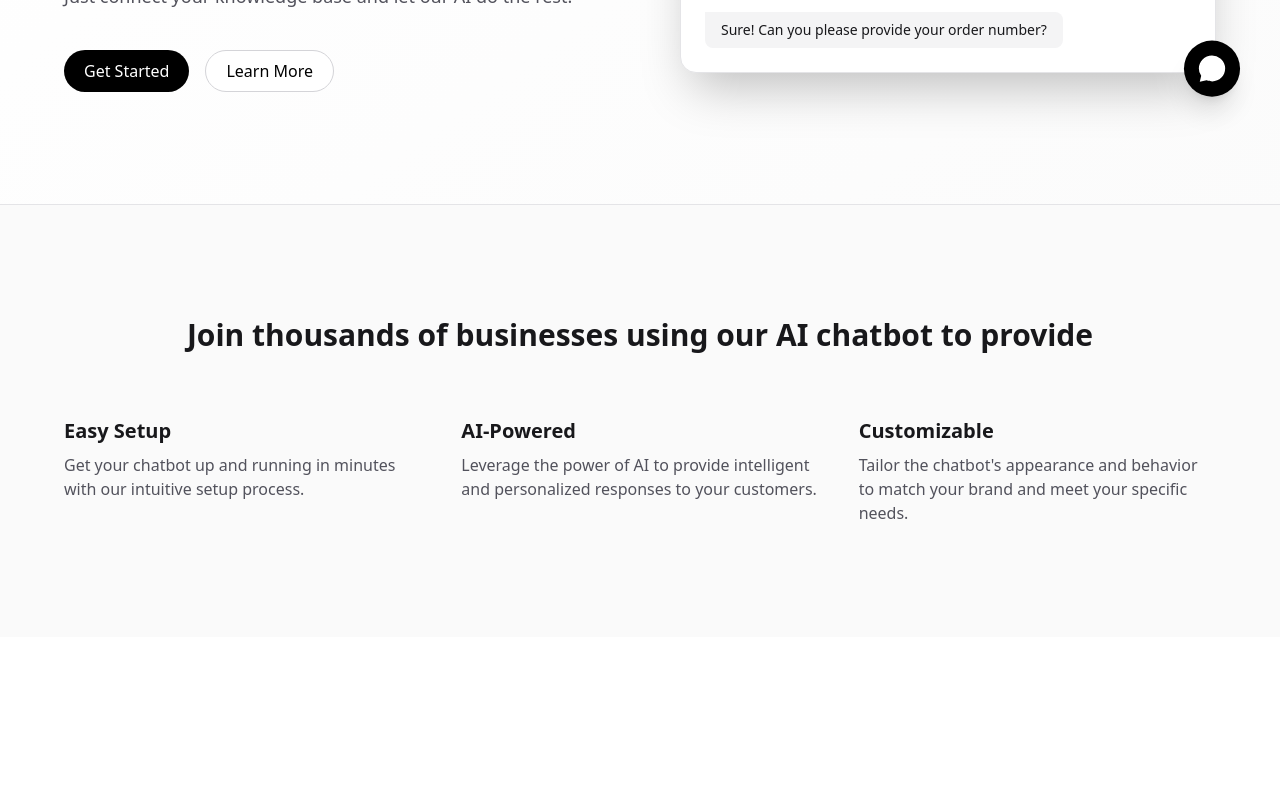
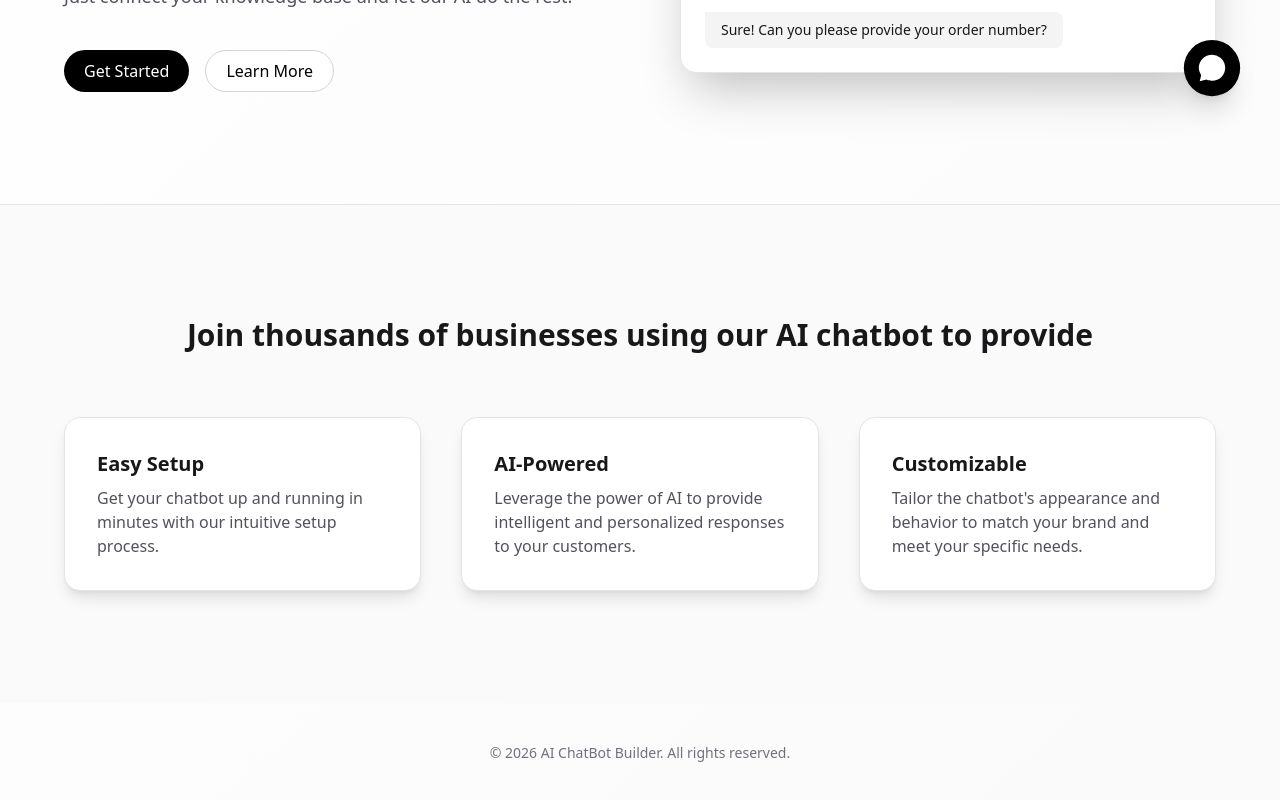
Before and after one commit to AmitBiswas1402/ai-chatbot-builder, a Next.js app: page / in a window 1280 px wide. Shown: the part 304-1104 px from the top of the page. Before the commit the page ends 941 px from the top, so only its background shows below. Built offline with nearby package versions, Linux system fonts and the light colour scheme; no server answers; what @scalekit-sdk/node would draw is missing.

Commit message:
Implement logout functionality and create Dashboard page; enhance HomePage with logout button and navigation

```diff
--- /dev/null
+++ b/src/app/api/auth/logout/route.ts
@@ -0,0 +1,47 @@
+import { scalekit } from "@/lib/scalekit";
+import { NextResponse } from "next/server";
+
+function getPostLogoutRedirectUrl() {
+  const appUrl = process.env.NEXT_PUBLIC_APP_URL;
+
+  if (!appUrl) {
+    throw new Error("NEXT_PUBLIC_APP_URL is not set");
+  }
+
+  return new URL("/", appUrl).toString();
+}
+
+function handleLogout() {
+  const postLogoutRedirectUrl = getPostLogoutRedirectUrl();
+  const logoutUrl = scalekit.getLogoutUrl({
+    postLogoutRedirectUri: postLogoutRedirectUrl,
+  });
+
+  const response = NextResponse.redirect(logoutUrl);
+
+  response.cookies.set("access_token", "", {
+    httpOnly: true,
+    sameSite: "lax",
+    secure: process.env.NODE_ENV === "production",
+    path: "/",
+    expires: new Date(0),
+  });
+
+  response.cookies.set("refresh_token", "", {
+    httpOnly: true,
+    sameSite: "lax",
+    secure: process.env.NODE_ENV === "production",
+    path: "/",
+    expires: new Date(0),
+  });
+
+  return response;
+}
+
+export async function GET() {
+  return handleLogout();
+}
+
+export async function POST() {
+  return handleLogout();
+}
--- /dev/null
+++ b/src/app/dashboard/page.tsx
@@ -0,0 +1,6 @@
+const DashboardPage = () => {
+  return (
+    <div>DashboardPage</div>
+  )
+}
+export default DashboardPage
--- a/src/components/Home.tsx
+++ b/src/components/Home.tsx
@@ -1,12 +1,17 @@
 "use client";
 
 import { AnimatePresence, motion } from "motion/react";
+import { useRouter } from "next/navigation";
 import { useEffect, useRef, useState } from "react";
 import { IoChatbubbleSharp } from "react-icons/io5";
 
 const HomePage = ({ email }: { email?: string }) => {
+  const router = useRouter();
   const handleLogin = () => {
     window.location.href = "/api/auth/login";
+  };
+  const handleLogout = () => {
+    window.location.href = "/api/auth/logout";
   };
   const firstLetter = email ? email[0]?.toUpperCase() : "";
   const [open, setOpen] = useState(false);
@@ -27,17 +32,20 @@ const HomePage = ({ email }: { email?: string }) => {
   const features = () => [
     {
       title: "Easy Setup",
-      description: "Get your chatbot up and running in minutes with our intuitive setup process.",
+      description:
+        "Get your chatbot up and running in minutes with our intuitive setup process.",
     },
     {
       title: "AI-Powered",
-      description: "Leverage the power of AI to provide intelligent and personalized responses to your customers.",
+      description:
+        "Leverage the power of AI to provide intelligent and personalized responses to your customers.",
     },
     {
       title: "Customizable",
-      description: "Tailor the chatbot's appearance and behavior to match your brand and meet your specific needs.",
-    }
-  ]
+      description:
+        "Tailor the chatbot's appearance and behavior to match your brand and meet your specific needs.",
+    },
+  ];
 
   return (
     <div className="min-h-screen bg-linear-to-br from-white to-zinc-50 text-zinc-900 overflow-x-hidden">
@@ -72,7 +80,10 @@ const HomePage = ({ email }: { email?: string }) => {
                     <button className="w-full text-left px-4 py-3 text-sm hover:bg-zinc-100">
                       Dashboard
                     </button>
-                    <button className="block px-4 py-3 text-sm text-red-600 hover:bg-zinc-100">
+                    <button
+                      onClick={handleLogout}
+                      className="block px-4 py-3 text-sm text-red-600 hover:bg-zinc-100"
+                    >
                       Logout
                     </button>
                   </motion.div>
@@ -89,6 +100,8 @@ const HomePage = ({ email }: { email?: string }) => {
           )}
         </div>
       </motion.div>
+
+      {/* Hero Section */}
       <section className="pt-36 pb-28 px-6">
         <div className="max-w-6xl mx-auto grid grid-cols-1 md:grid-cols-2 gap-20 items-center">
           <motion.div
@@ -106,7 +119,10 @@ const HomePage = ({ email }: { email?: string }) => {
             </p>
             <div className="mt-10 flex gap-4">
               {email ? (
-                <button className="px-5 py-2 bg-black text-white rounded-full font-medium hover:bg-zinc-800 transition">
+                <button
+                 className="px-5 py-2 bg-black text-white rounded-full font-medium hover:bg-zinc-800 transition"
+                  onClick={() => router.push("/dashboard")}
+                >
                   Go to Dashboard
                 </button>
               ) : (
@@ -168,6 +184,8 @@ const HomePage = ({ email }: { email?: string }) => {
           </motion.div>
         </div>
       </section>
+
+      {/* Features Section */}
       <section className="bg-zinc-50 py-28 px-6 border-t border-zinc-200">
         <div className="max-w-6xl mx-auto">
           <motion.h2
@@ -185,7 +203,12 @@ const HomePage = ({ email }: { email?: string }) => {
                 key={index}
                 initial={{ opacity: 0, y: 20 }}
                 animate={{ opacity: 1, y: 0 }}
-                transition={{ duration: 0.7, ease: "easeInOut", delay: index * 0.2 }}
+                transition={{
+                  duration: 0.7,
+                  ease: "easeInOut",
+                  delay: index * 0.2,
+                }}
+                className="bg-white rounded-2xl p-8 shadow-lg border border-zinc-200 hover:shadow-2xl transition"
               >
                 <h3 className="text-xl font-semibold">{feature.title}</h3>
                 <p className="mt-2 text-zinc-600">{feature.description}</p>
@@ -194,6 +217,11 @@ const HomePage = ({ email }: { email?: string }) => {
           </div>
         </div>
       </section>
+
+      <footer className="py-10 text-center text-sm text-zinc-500">
+        &copy; {new Date().getFullYear()} AI ChatBot Builder. All rights
+        reserved.
+      </footer>
     </div>
   );
 };
```
